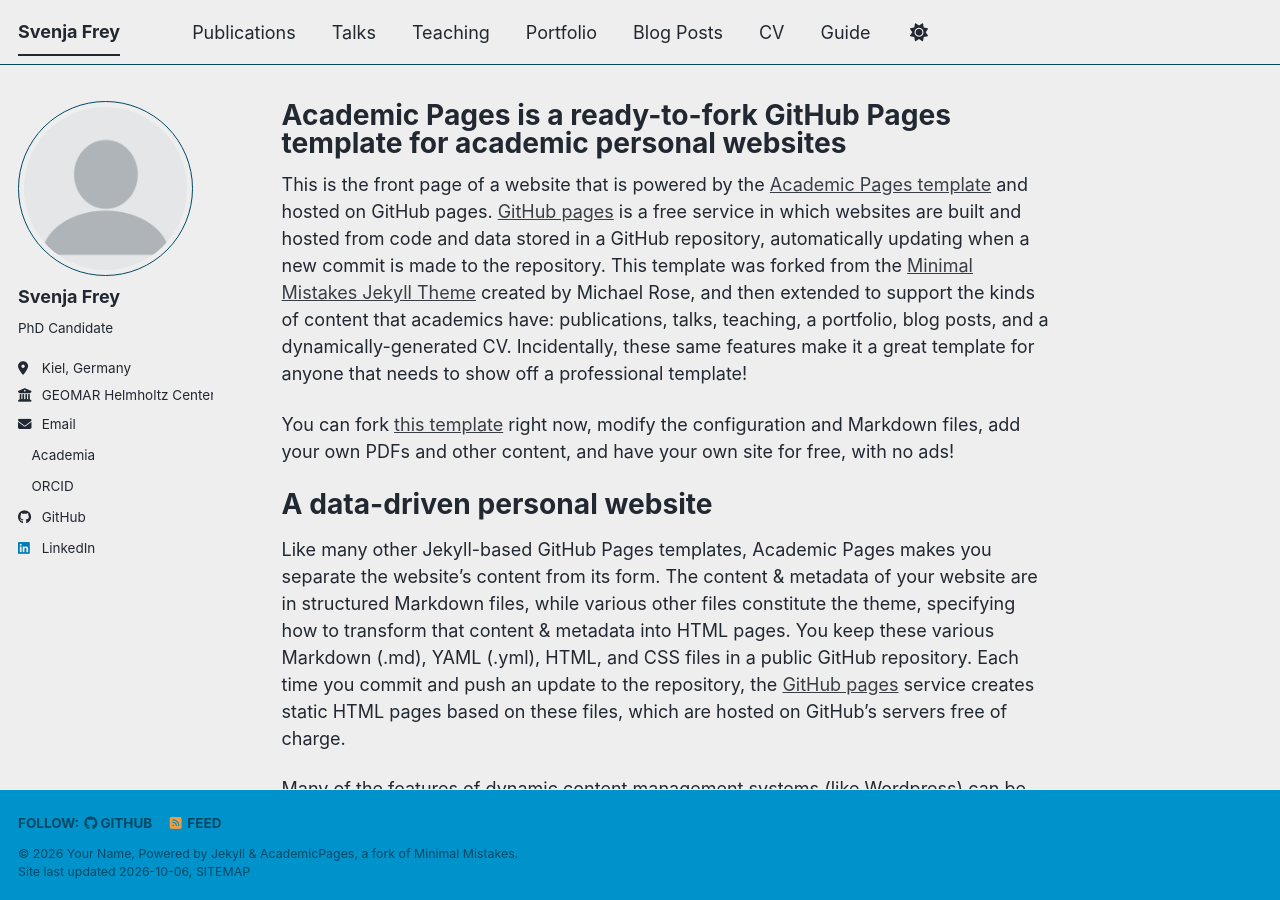
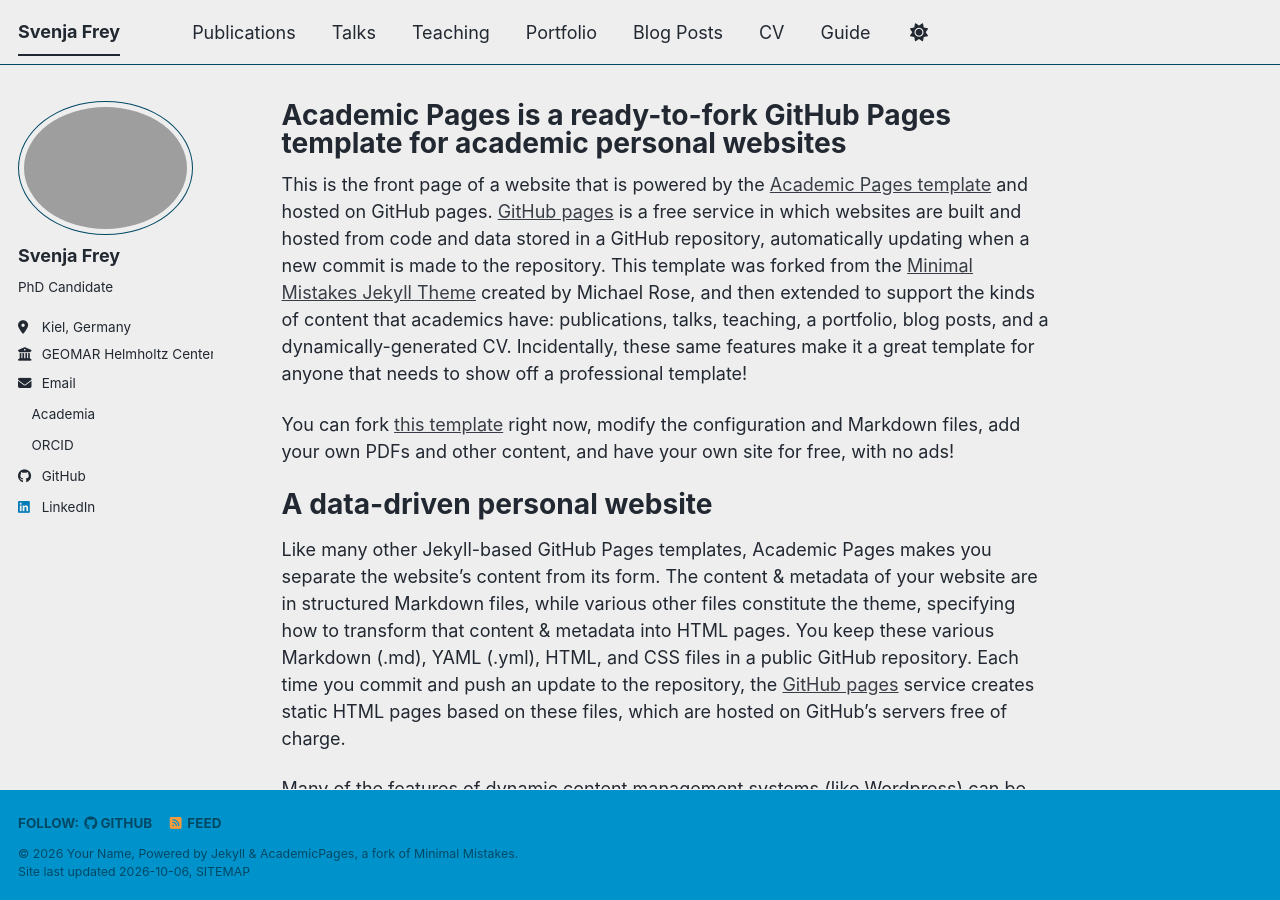
Before and after one commit to svenja-frey/svenja-frey.github.io, a Jekyll site: the page built from _pages/about.md, in a window 1280 px wide and 900 px high. Built offline with Jekyll 4.4.1, drawn with Linux system fonts in a browser that asks for light colours; a style sheet for code colours, icons or effects is not loaded.

Commit message:
Update _config.yml

```diff
--- a/_config.yml
+++ b/_config.yml
@@ -23,7 +23,7 @@ repository               : "academicpages/academicpages.github.io"
 #               Additional customization can be done by editing /_includes/author-profile.html
 author:
   # Biographic information
-  avatar           : "profile.png"
+  avatar           : "Photo_Svenja.jpg"
   name             : "Svenja Frey"
   pronouns         : # example: "she/her"
   bio              : "PhD Candidate"
```
